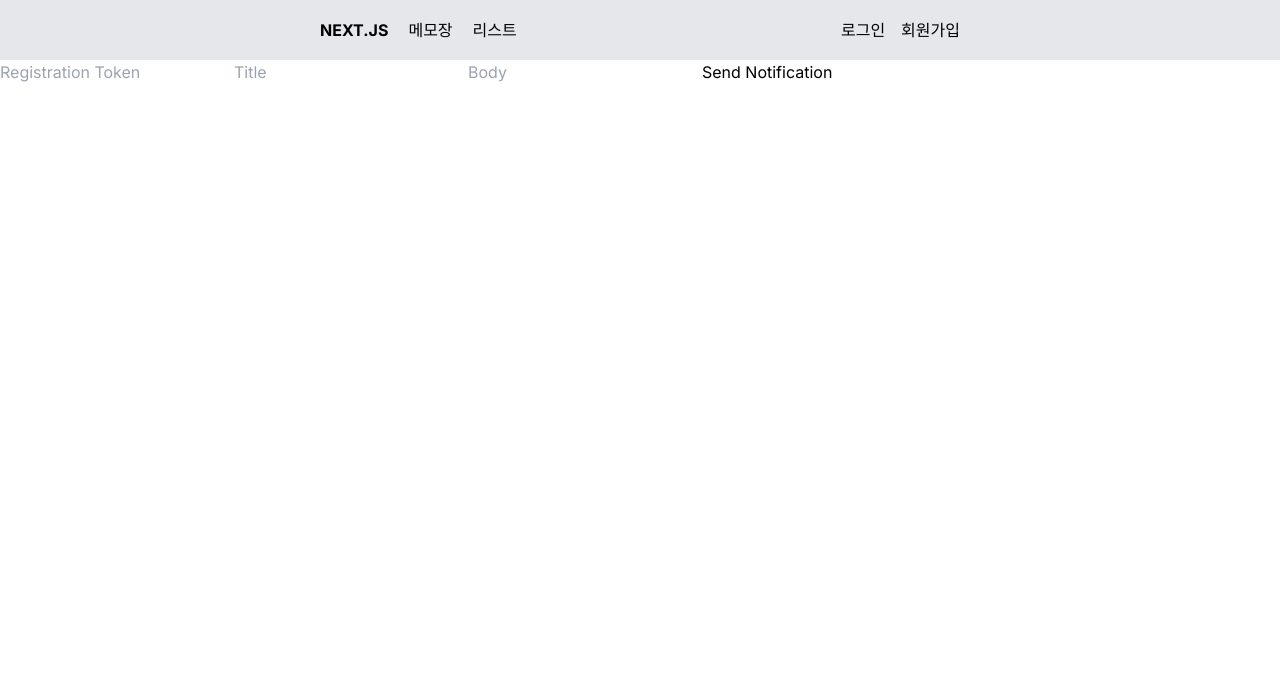
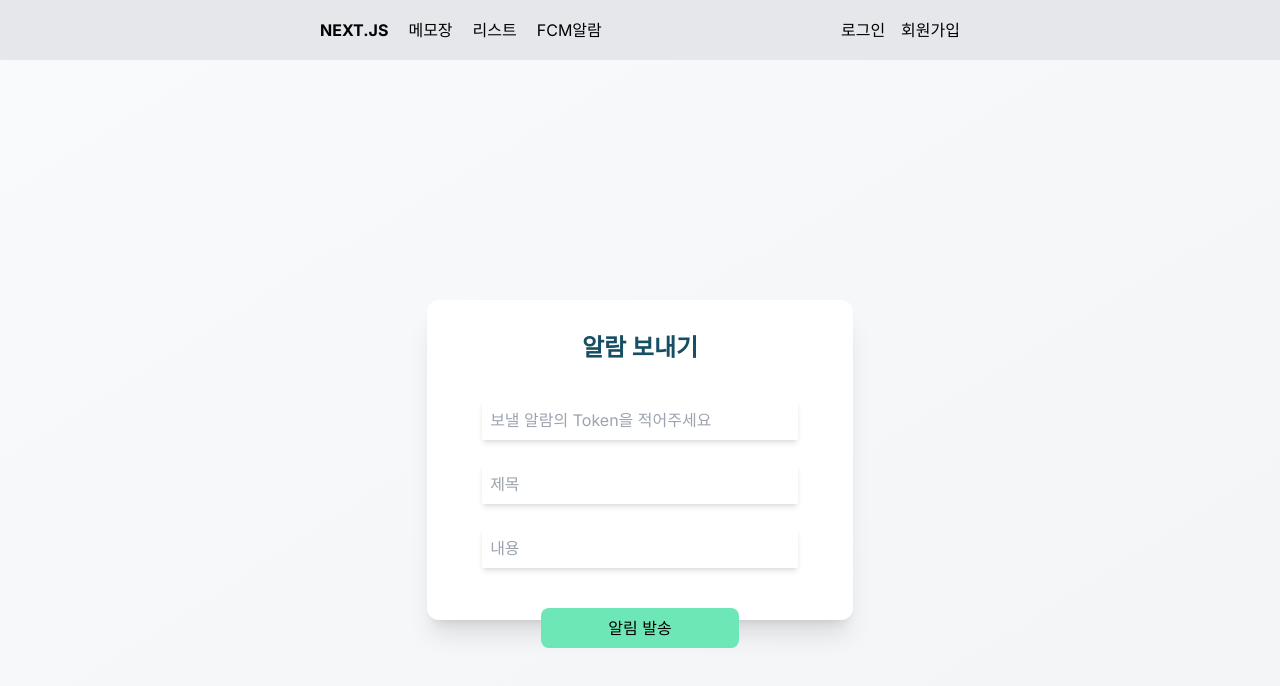
Before and after one commit to bluejeans9732/NEWtsx, a Next.js app: page /fcmalert in a window 1280 px wide. Shown: the top 686 px of the page. Built offline with nearby package versions, Linux system fonts and the light colour scheme; no server answers.

Commit message:
web push css

```diff
--- a/app/edit/[id]/page.tsx
+++ b/app/edit/[id]/page.tsx
@@ -14,16 +14,16 @@ export default async function Edit(props: { params: { id: string } }) {
 
   return (
     <div className='flex items-center justify-center h-screen bg-gradient-to-br from-gray-50 to-gray-100'>
-        <div className='w-1/3 h-[60%] p-4 rounded-xl  shadow-xl bg-white'>
-            <h4 className='mb-3 text-center text-2xl text-cyan-900 font-bold'>글 수정</h4>
+        <div className='w-1/3 h-[45%] p-4 rounded-xl  shadow-xl bg-white'>
+            <h4 className='mb-3 mt-8 text-center text-2xl text-cyan-900 font-bold'>글 수정</h4>
             <form action="/api/post/edit" method="POST">
                 <div className='flex mt-10 mb-10'>
                     <div className='mr-2 text-cyan-900 font-bold p-2'>제목 : </div>
-                    <input name="title" className='ml-4 flex border-2 p-2 ' defaultValue={post?.title}></input>
+                    <input name="title" className='ml-4 w-[75%] flex border-2 p-2 focus:outline-none ' defaultValue={post?.title}></input>
                 </div>
                 <div  className='flex mt-10 mb-10'>
                     <div className='mr-2 text-cyan-900 font-bold p-2'>내용 : </div>
-                    <input name="content" className='mb-10 ml-4 flex p-2 border-2' defaultValue={post?.content}></input>
+                    <input name="content" className='mb-10 ml-4 w-[75%] flex p-2 border-2 focus:outline-none' defaultValue={post?.content}></input>
                 </div>
                 <input name="_id" className="mb-2 p-2 hidden"  defaultValue={post?._id.toString()}/>
                 <button type="submit" className="bg-emerald-300 rounded-lg mx-auto p-2 block">테스트 글수정 버튼</button>
--- /dev/null
+++ b/app/fcmalert/alertComp.tsx
@@ -0,0 +1,73 @@
+import { useState } from "react";
+
+
+export default function AlertComp () {
+
+    const [registrationToken, setRegistrationToken] = useState('');
+    const [title, setTitle] = useState('');
+    const [body, setBody] = useState('');
+
+    const sendNotification = async () => {
+        const url = '/api/fcm/alert';
+
+        const response = await fetch(url, {
+          method: 'POST',
+          headers: {
+            'Content-Type': 'application/json',
+          },
+          body: JSON.stringify({ registrationToken, title, body }),
+        });
+
+        if (response.ok) {
+          console.log('Notification was successfully sent.');
+          // 알림 권한 요청
+          if (Notification.permission !== 'granted') {
+            Notification.requestPermission().then(function (permission) {
+              if (permission === 'granted') {
+                console.log('Notification permission granted.');
+              } else {
+                console.log('Notification permission denied.');
+              }
+            });
+          }
+        } else {
+          console.error('An error occurred while sending the notification.');
+        }
+      };
+
+
+    return (
+        <div  className='flex items-center justify-center h-screen bg-gradient-to-br from-gray-50 to-gray-100'>
+            <div className='w-1/3 h-[40%] p-4 rounded-xl  shadow-xl bg-white flex flex-col'>
+                <h4 className='mt-4 mb-3 text-center text-2xl text-cyan-900 font-bold'>알람 보내기</h4>
+                <input
+                    type="text"
+                    value={registrationToken}
+                    onChange={(e) => setRegistrationToken(e.target.value)}
+                    placeholder="보낼 알람의 Token을 적어주세요"
+                    className='w-4/5 mx-auto mt-6 p-2 shadow-md focus:outline-none focus:border-none'
+                />
+                <input
+                    type="text"
+                    value={title}
+                    onChange={(e) => setTitle(e.target.value)}
+                    placeholder="제목"
+                    className='w-4/5 mx-auto mt-6 p-2 shadow-md focus:outline-none focus:border-none'
+                />
+                <input
+                    type="text"
+                    value={body}
+                    onChange={(e) => setBody(e.target.value)}
+                    placeholder="내용"
+                    className='w-4/5 mx-auto mt-6 p-2 shadow-md focus:outline-none focus:border-none'
+                />
+                <button
+                    onClick={sendNotification}
+                    className='mt-10 bg-emerald-300 w-1/2 mx-auto rounded-lg p-2'
+                >
+                    알림 발송
+                </button>
+            </div>
+        </div>
+    )
+}
--- a/app/fcmalert/page.tsx
+++ b/app/fcmalert/page.tsx
@@ -4,6 +4,10 @@ import React, { useEffect, useState } from "react";
 import { initializeApp } from "firebase/app";
 import { getAnalytics } from "firebase/analytics";
 import { getMessaging, onMessage, MessagePayload } from "firebase/messaging";
+
+import AlertComp from './alertComp'
+import { Payload } from '@/util/types'
+
 
 const FcmAlert = () => {
 
@@ -23,45 +27,7 @@ const FcmAlert = () => {
 
 
 
-  interface Payload {
-    notification: {
-      title: string;
-      body: string;
-    }
-  }
 
-  const [registrationToken, setRegistrationToken] = useState('');
-  const [title, setTitle] = useState('');
-  const [body, setBody] = useState('');
-  const [clickUrl, setClickUrl] = useState('');
-
-  const sendNotification = async () => {
-    const url = '/api/fcm/alert';
-
-    const response = await fetch(url, {
-      method: 'POST',
-      headers: {
-        'Content-Type': 'application/json',
-      },
-      body: JSON.stringify({ registrationToken, title, body }),
-    });
-
-    if (response.ok) {
-      console.log('Notification was successfully sent.');
-      // 알림 권한 요청
-      if (Notification.permission !== 'granted') {
-        Notification.requestPermission().then(function (permission) {
-          if (permission === 'granted') {
-            console.log('Notification permission granted.');
-          } else {
-            console.log('Notification permission denied.');
-          }
-        });
-      }
-    } else {
-      console.error('An error occurred while sending the notification.');
-    }
-  };
 
   useEffect(() => {
     onMessage(firebaseMessaging, (payload: MessagePayload) => {
@@ -79,27 +45,7 @@ const FcmAlert = () => {
   }, []);
 
   return (
-    <div>
-      <input
-        type="text"
-        value={registrationToken}
-        onChange={(e) => setRegistrationToken(e.target.value)}
-        placeholder="Registration Token"
-      />
-      <input
-        type="text"
-        value={title}
-        onChange={(e) => setTitle(e.target.value)}
-        placeholder="Title"
-      />
-      <input
-        type="text"
-        value={body}
-        onChange={(e) => setBody(e.target.value)}
-        placeholder="Body"
-      />
-      <button onClick={sendNotification}>Send Notification</button>
-    </div>
+    <AlertComp />
   );
 };
 
--- a/app/layout.tsx
+++ b/app/layout.tsx
@@ -38,6 +38,9 @@ export default async function RootLayout({
               <Link href="/articles">
                 <div className='ml-[20px]'>리스트</div>
               </Link>
+              <Link href="/fcmalert">
+                <div className='ml-[20px]'>FCM알람</div>
+              </Link>
             </div>
             {
               (!USER_NAME) ?
```
Also changed, not shown: util/types.tsx (+7 -0 lines).
